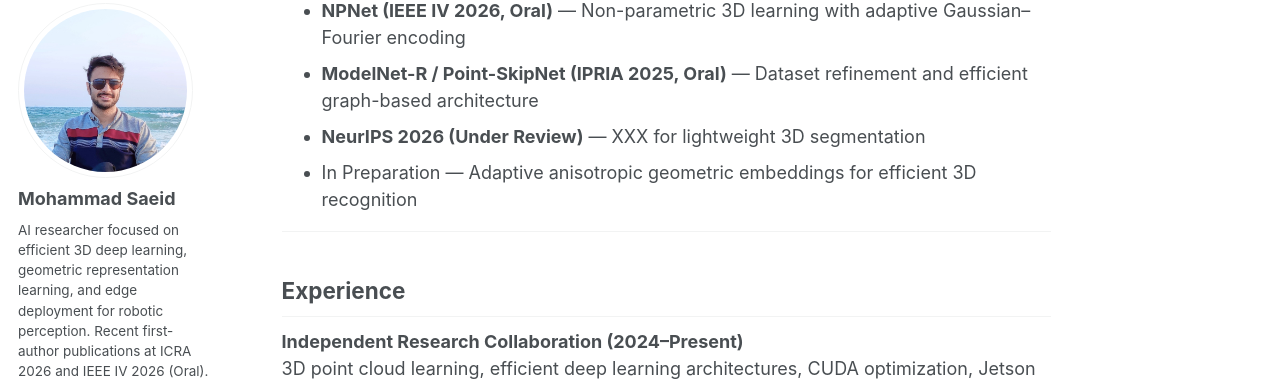
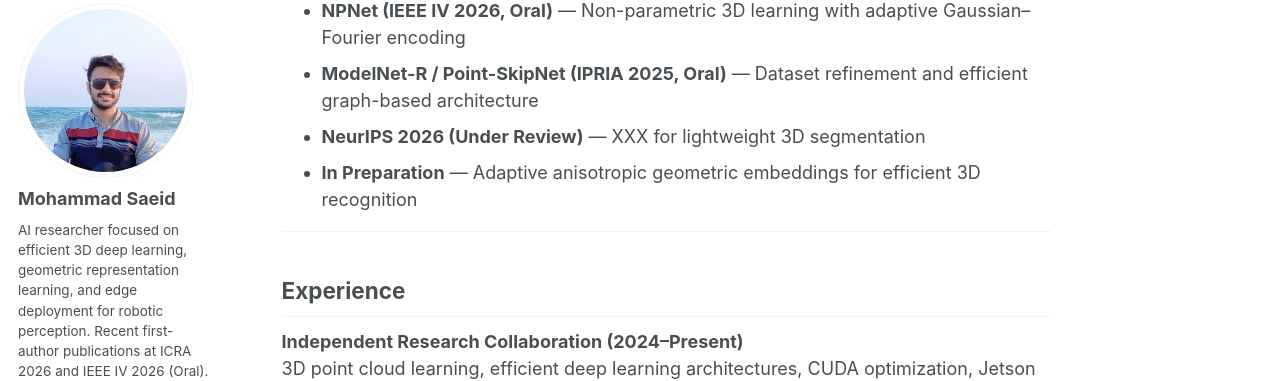
Before and after one commit to m-saeid/m-saeid.github.io, a Jekyll site: the page built from _pages/about.md, in a window 1280 px wide and 900 px high, scrolled down 1128 px. Shown: the part 98-479 px from the top of the window. Built offline with Jekyll 4.4.1, drawn with Linux system fonts in a browser that asks for light colours; some web fonts are replaced; a script bundle is joined from its source files by our own code; library files that are not in the unit come from our copies.

```diff
--- a/_pages/about.md
+++ b/_pages/about.md
@@ -84,7 +84,7 @@ Scaling efficient architectures from object-level recognition to large-scale rob
 - **NPNet (IEEE IV 2026, Oral)** — Non-parametric 3D learning with adaptive Gaussian–Fourier encoding
 - **ModelNet-R / Point-SkipNet (IPRIA 2025, Oral)** — Dataset refinement and efficient graph-based architecture
 - **NeurIPS 2026 (Under Review)** — XXX for lightweight 3D segmentation
-- In Preparation — Adaptive anisotropic geometric embeddings for efficient 3D recognition
+- **In Preparation** — Adaptive anisotropic geometric embeddings for efficient 3D recognition
 
 <hr class="section-divider">
 
```
